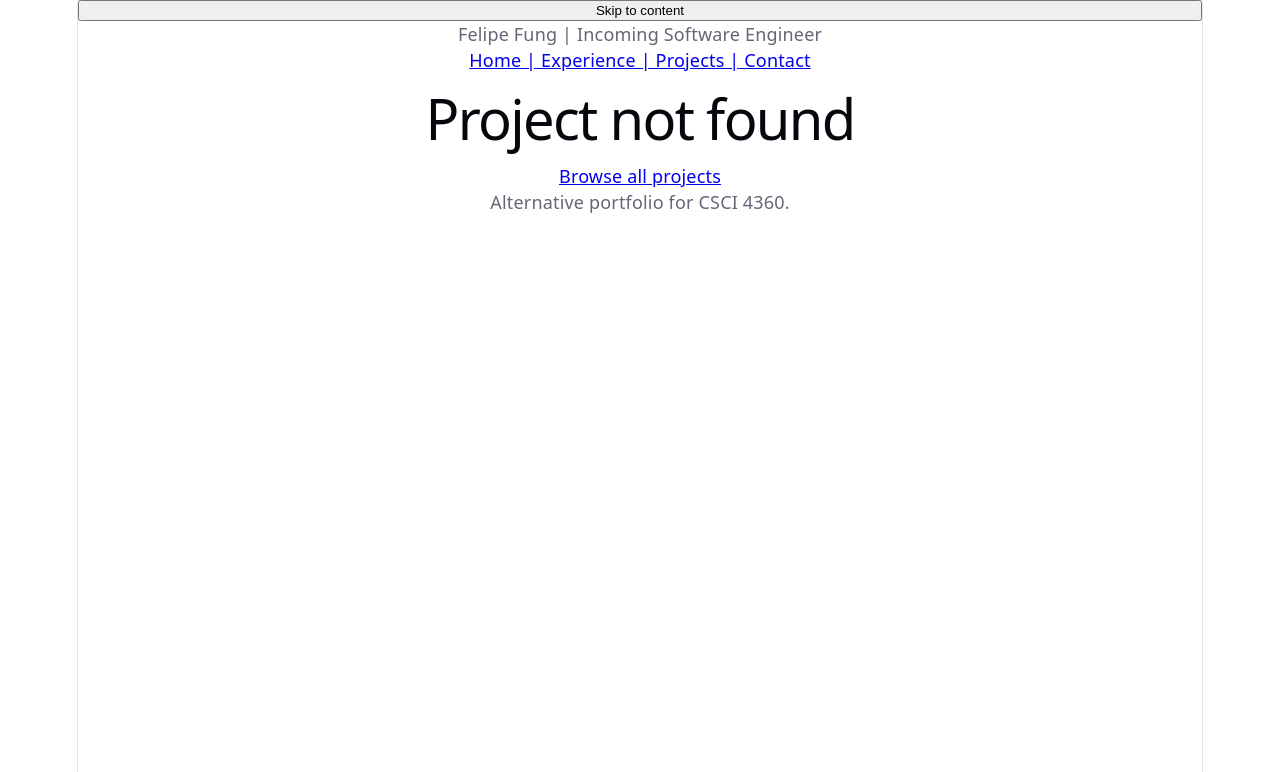
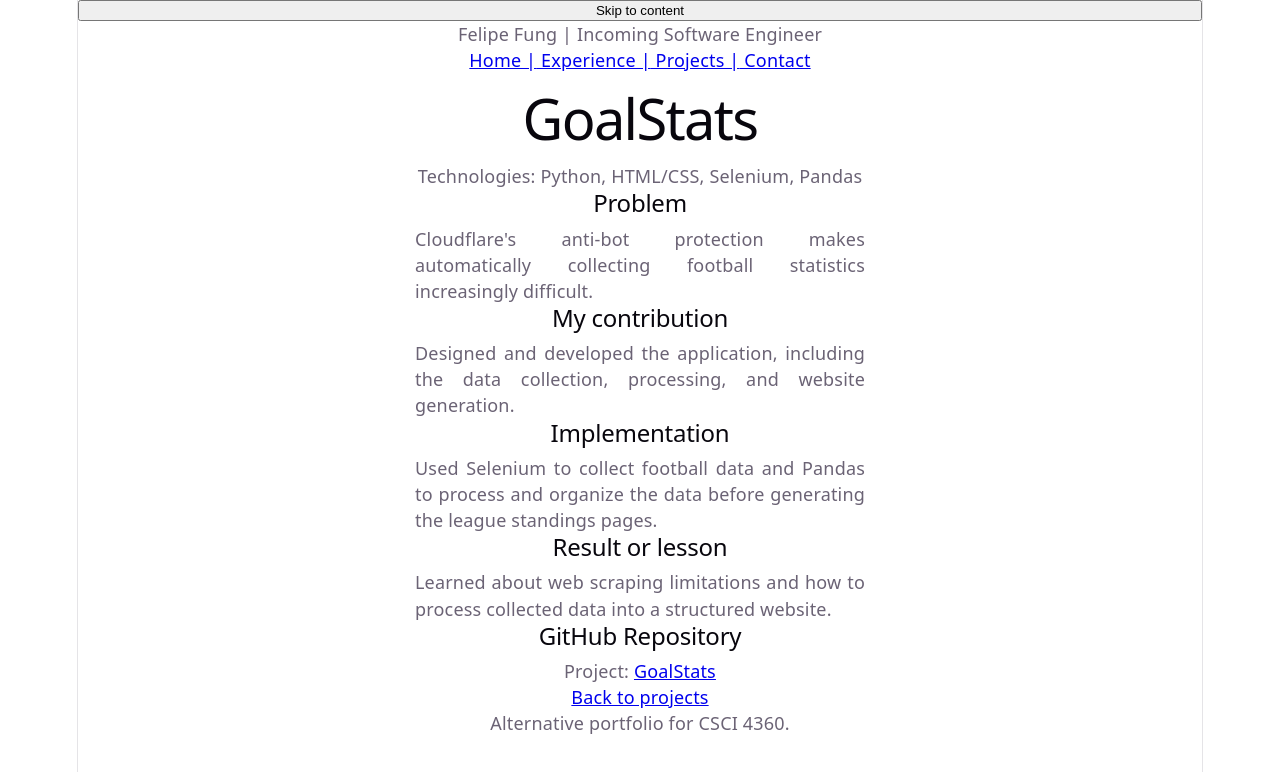
Before and after one commit to FelipeF-04/CSCI4360_portfolio, a React app: page /#/projects/goalstats in a window 1280 px wide. Before the commit this address had no page. Shown: the top 772 px of the page. Built offline with nearby package versions, Linux system fonts and the light colour scheme; the HTML template or start-up script is replaced by a standard one.

Commit message:
projects page done

```diff
--- a/src/data/projects.js
+++ b/src/data/projects.js
@@ -1,9 +1,28 @@
 export const projects = [{
-    slug: "network-monitor", title: "Network Monitor",
-    category: "Systems", technologies: ["JavaScript", "HTTP"],
-    summary: "A dashboard for exploring request latency.",
-    problem: "Slow requests were hard to compare.",
-    role: "Designed the interface and measurement display.",
-    approach: "Collected timing samples and grouped requests.",
-    outcome: "Learned to separate client delay from server delay."
-}];
+    slug: "mammals-vs-marine", title: "Mammals vs Marine",
+    category: "Game/OOP", technologies: ["C++", "Qt"],
+    summary: "A simple top-down tower defense game based on animals",
+    problem: "The game uses a logarithmic difficulty system, causing the difficulty to increase until the game eventually becomes endless.",
+    role: "Designed and implemented the classes used to develop the game while applying object-oriented programming principles.",
+    approach: "Divided the game into different phases and broke each phase into smaller tasks that could be distributed among the group.",
+    outcome: "Learned how object-oriented programming principles work together when designing and developing a larger software project.",
+    github: "https://github.com/csci-2300-jallen/final-project-mammals-vs-marine-1"},
+{
+    slug: "tradeckr", title: "Tradeckr",
+    category: "Web App", technologies: ["Python", "HTML/CSS", "SQLite", "Flask"],
+    summary: "A Flask-based trading simulator that lets users manage a virtual portfolio.",
+    problem: "The application relies on third-party libraries to retrieve stock data, creating limitations in how efficiently the application can retrieve and manage that information.",
+    role: "Designed and developed the application, including the frontend, backend, database, and trading functionality.",
+    approach: "Built the application with Flask and SQLite, connecting the frontend to the backend to manage users, portfolios, and simulated trades.",
+    outcome: "Learned how to connect a Python backend, database, and frontend to build a complete web application.",
+    github: "https://github.com/FelipeF-04/Stocks-app"},
+{
+    slug: "goalstats", title: "GoalStats",
+    category: "Web App", technologies: ["Python", "HTML/CSS", "Selenium", "Pandas"],
+    summary: "A static football stats site with league-by-league standings pages.",
+    problem: "Cloudflare's anti-bot protection makes automatically collecting football statistics increasingly difficult.",
+    role: "Designed and developed the application, including the data collection, processing, and website generation.",
+    approach: "Used Selenium to collect football data and Pandas to process and organize the data before generating the league standings pages.",
+    outcome: "Learned about web scraping limitations and how to process collected data into a structured website.",
+    github: "https://github.com/FelipeF-04/GoalStats"}
+];
--- a/src/index.css
+++ b/src/index.css
@@ -113,3 +113,9 @@ code {
   padding: 4px 8px;
   background: var(--code-bg);
 }
+
+.details {
+  max-width: 450px;
+  margin: 0 auto;
+  text-align: justify;
+}
--- a/src/pages/BasicPages.jsx
+++ b/src/pages/BasicPages.jsx
@@ -49,7 +49,7 @@ export function Experience() {
 export function Contact() {
     return <section><h1>Contact</h1>
         <p>Email: <a href="mailto:felipe.fungzheng@slu.edu" target="_blank">felipe.fungzheng@slu.edu</a></p>
-        <p>LinkedIn: <a href="https://www.linkedin.com/in/felipe-fungzheng" target="_blank">felipe.fungzheng</a></p>
+        <p>LinkedIn: <a href="https://www.linkedin.com/in/felipe-fung-93a647386/" target="_blank">felipe-fung</a></p>
         <p>GitHub: <a href="https://github.com/FelipeF-04" target="_blank">FelipeF-04</a></p>
         </section>;
 }
--- a/src/pages/ProjectDetail.jsx
+++ b/src/pages/ProjectDetail.jsx
@@ -10,11 +10,12 @@ export default function ProjectDetail() {
 }
     return <article>
         <h1>{project.title}</h1>
-        <p>{project.technologies.join(", ")}</p>
-        <h2>Problem</h2><p>{project.problem}</p>
-        <h2>My contribution</h2><p>{project.role}</p>
-        <h2>Implementation</h2><p>{project.approach}</p>
-        <h2>Result or lesson</h2><p>{project.outcome}</p>
+        <p>Technologies: {project.technologies.join(", ")}</p>
+        <h2>Problem</h2><p className="details">{project.problem}</p>
+        <h2>My contribution</h2><p className="details">{project.role}</p>
+        <h2>Implementation</h2><p className="details">{project.approach}</p>
+        <h2>Result or lesson</h2><p className="details">{project.outcome}</p>
+        <h2>GitHub Repository</h2><p>Project: <a href={project.github} target="_blank">{project.title}</a></p>
         <Link to="/projects">Back to projects</Link>
     </article>;
 }
```
